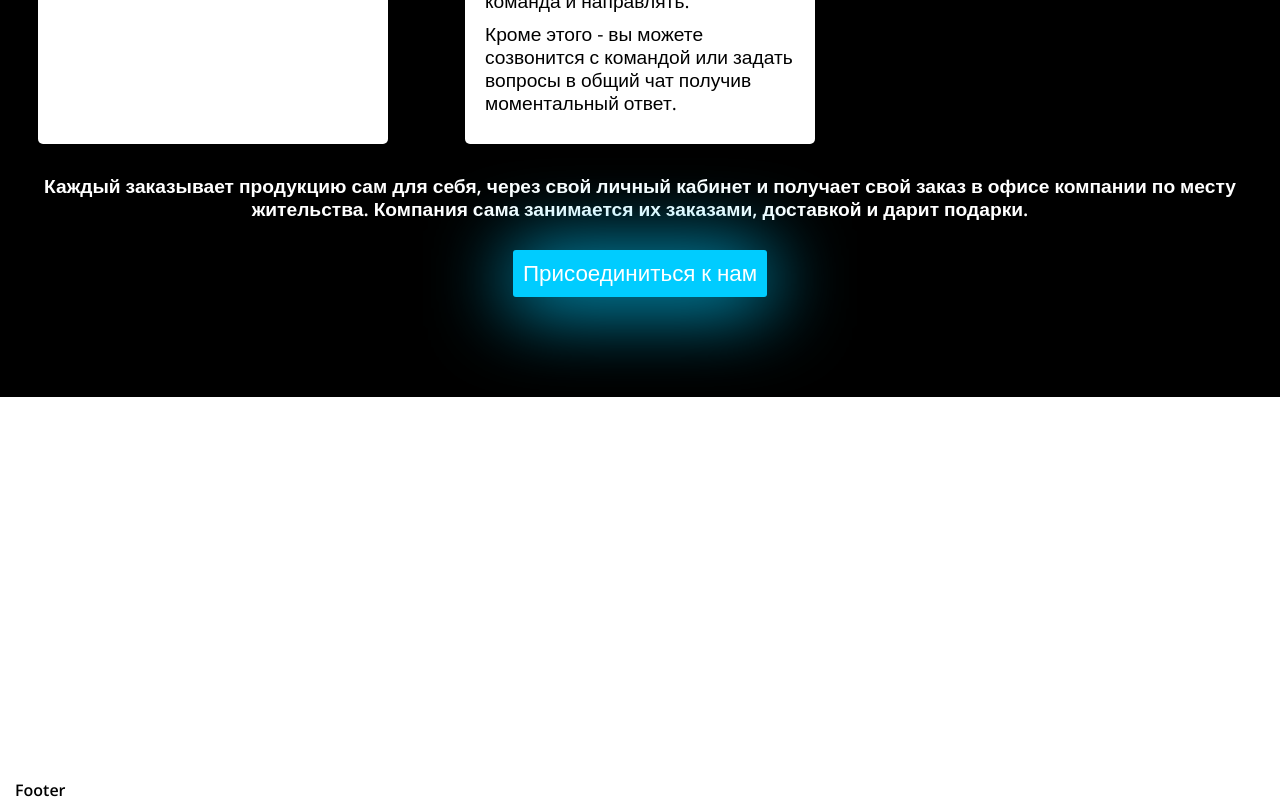
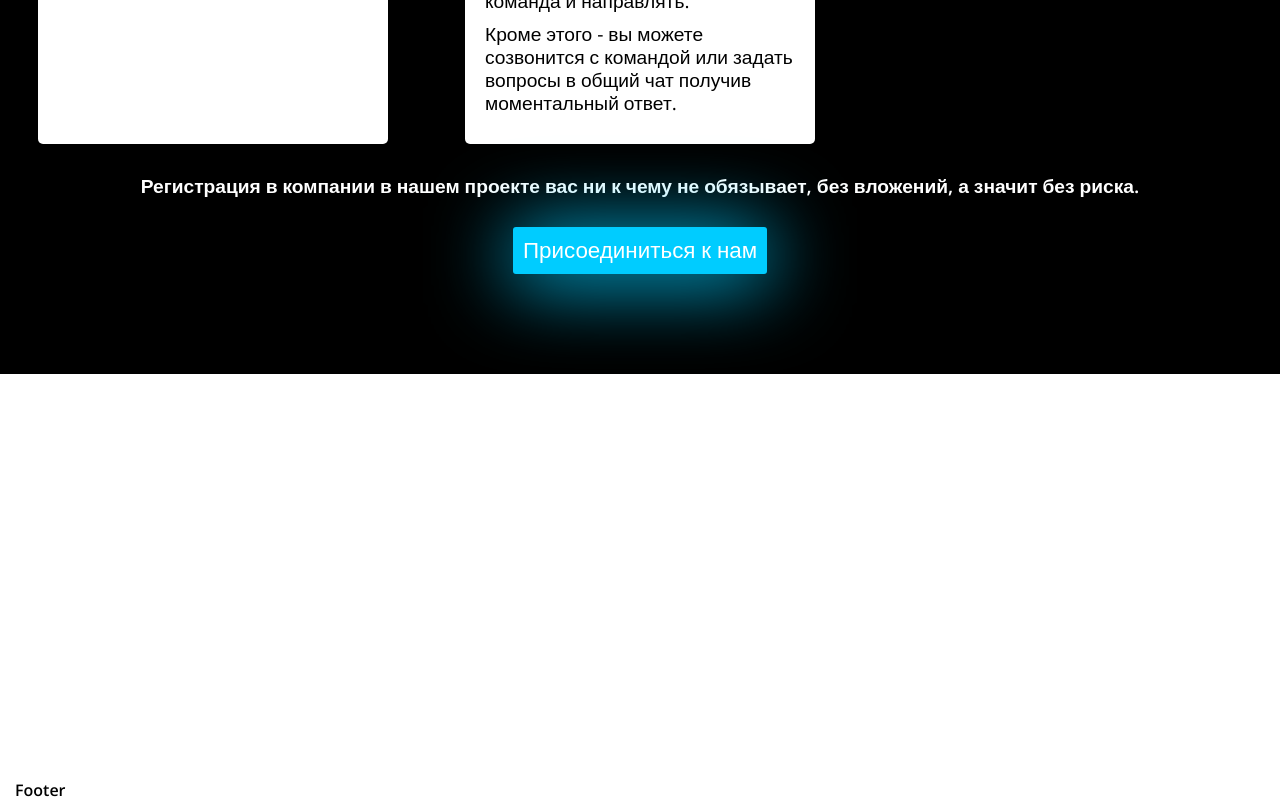
Before and after one commit to Binatik/your-success, a React app: page / in a window 1280 px wide. Shown: the part 2297-3097 px from the top of the page. Built offline with nearby package versions, Linux system fonts and the light colour scheme.

Commit message:
поменял текст

```diff
--- a/src/pages/Main.jsx
+++ b/src/pages/Main.jsx
@@ -112,7 +112,7 @@ const Main = () => {
       </VideoBanner>
       <Section articles={tasks} bg="#fff" title="Что делать &mdash;"></Section>
       <Section articles={buns} bg="#000" title="Работая с нами &mdash;">
-      <Text style={{ textAlign: "center" }}>Каждый заказывает продукцию сам для себя, через свой личный кабинет и получает свой заказ в офисе компании по месту жительства. Компания сама занимается их заказами, доставкой и дарит подарки.</Text>
+      <Text style={{ textAlign: "center" }}>Регистрация в компании в нашем проекте вас ни к чему не обязывает, без вложений, а значит без риска.</Text>
         <LinkContainer style={{ textAlign: "center" }}>
           <Link path="#" title="Присоединиться к нам" />
         </LinkContainer>
```
